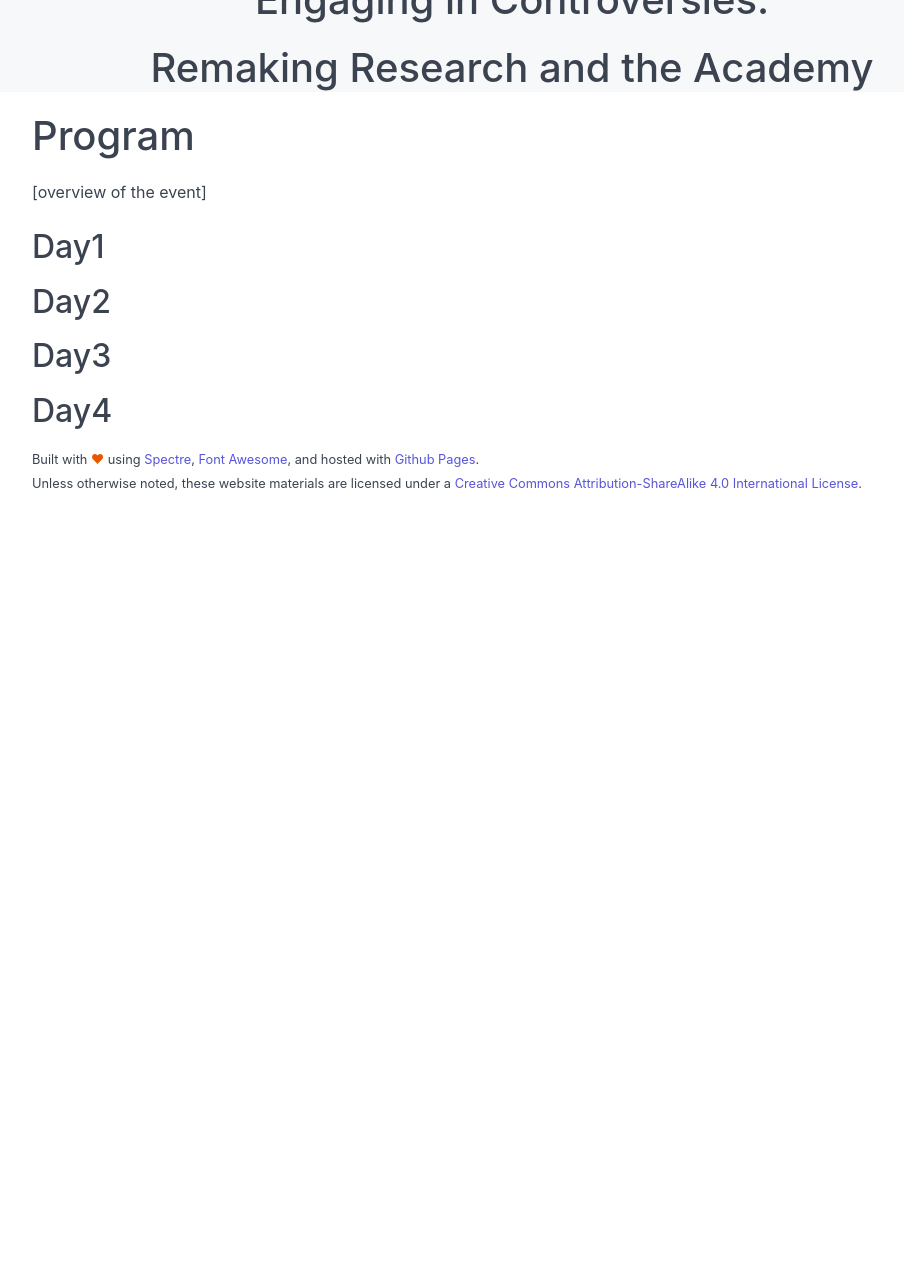
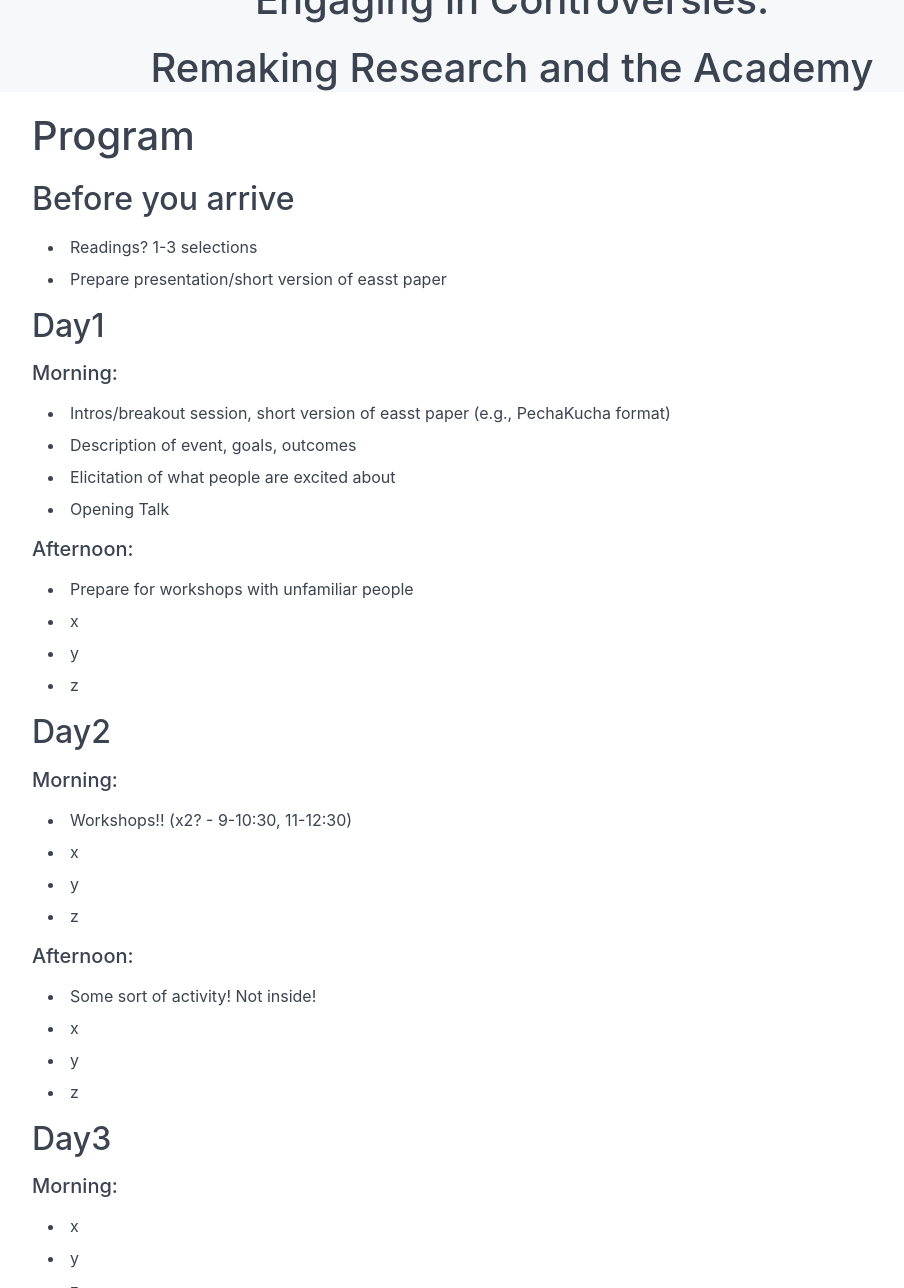
Before and after one commit to remakingresearch/remakingresearch-archived, a Jekyll site: the page built from program.md, in a window 1280 px wide and 1400 px high, scrolled down 272 px, cut to the strip 112-1400 px from the top of the window. Shown: the whole strip, without its empty margins (128-1032 px from the left). Built offline with Jekyll 4.4.1, drawn with Linux system fonts in a browser that asks for light colours; nearby versions of some CDN libraries; our own code applies the rules of GitHub Pages for plain Markdown files; before the commit the page ends 902 px from its top, so only the background shows below that; some of the changed text lies outside the part shown.

Commit message:
Adding some detail to program page, just to have stuff to fill in.

```diff
--- a/program.md
+++ b/program.md
@@ -3,12 +3,49 @@ layout: splash
 ---
 
 # Program
-[overview of the event]
+## Before you arrive
+- Readings? 1-3 selections
+- Prepare presentation/short version of easst paper
 
 ## Day1
+##### Morning:
+- Intros/breakout session, short version of easst paper (e.g., PechaKucha format)
+- Description of event, goals, outcomes
+- Elicitation of what people are excited about
+- Opening Talk
+
+##### Afternoon:
+- Prepare for workshops with unfamiliar people
+- x
+- y
+- z
 
 ## Day2
+##### Morning:
+- Workshops!! (x2? - 9-10:30, 11-12:30)
+- x
+- y
+- z
+
+##### Afternoon:
+- Some sort of activity! Not inside!
+- x
+- y
+- z
 
 ## Day3
+##### Morning:
+- x
+- y
+- z
+
+##### Afternoon:
+- x
+- y
+- x
 
 ## Day4
+##### Morning:
+- Closing session
+- Final presentation
+- Wrap up, goodbyes
```
